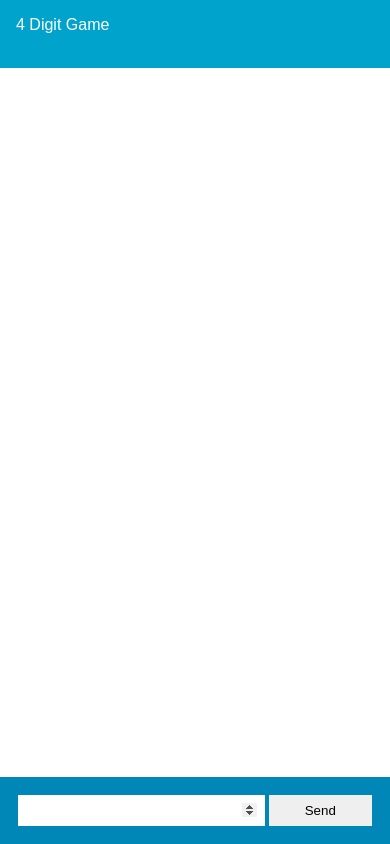
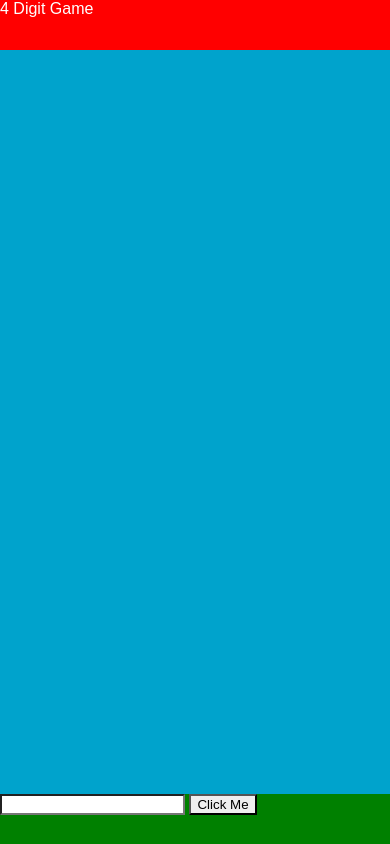
Before and after one commit to iamblocksberg/iamblocksberg.github.io, a plain HTML site: page game/4digit/index.html in a window 390 px wide. Drawn offline with Linux system fonts and the light colour scheme.

Commit message:
test responsive

```diff
--- a/game/4digit/index.html
+++ b/game/4digit/index.html
@@ -12,8 +12,10 @@
   </head>
   <body>
     <div class="container">
+      <div id="header">4 Digit Game</div>
       <div id="log"></div>
-      <div id="box-input">
+      <div id="footer"><input type="number" /> <button>Click Me</button></div>
+      <!-- <div id="box-input">
         <form id="form">
           <input autocomplete="off" type="number" id="text-input" /><button
             type="submit"
@@ -25,7 +27,7 @@
       </div>
       <div id="play-again">
         <button class="btn" onclick="onPlayAgain()">Play Again</button>
-      </div>
+      </div> -->
     </div>
     <script src="main.js?v=9"></script>
   </body>
--- a/game/4digit/main.css
+++ b/game/4digit/main.css
@@ -7,6 +7,11 @@ button {
   -webkit-appearance: none;
   -moz-appearance: none;
   appearance: none;
+}
+
+html,
+body {
+  height: 100%;
 }
 
 body {
@@ -23,10 +28,27 @@ body {
   margin-right: auto;
   background-color: rgb(0, 163, 204);
   position: relative;
+  height: 100%;
+}
+
+#header {
+  background-color: red;
+  height: 50px;
 }
 
 #log {
   padding: 16px;
+  height: calc(100% - 50px - 50px);
+}
+
+#footer {
+  background-color: green;
+  height: 50px;
+}
+
+#header,
+#log,
+#footer {
 }
 
 #box-input,
```
